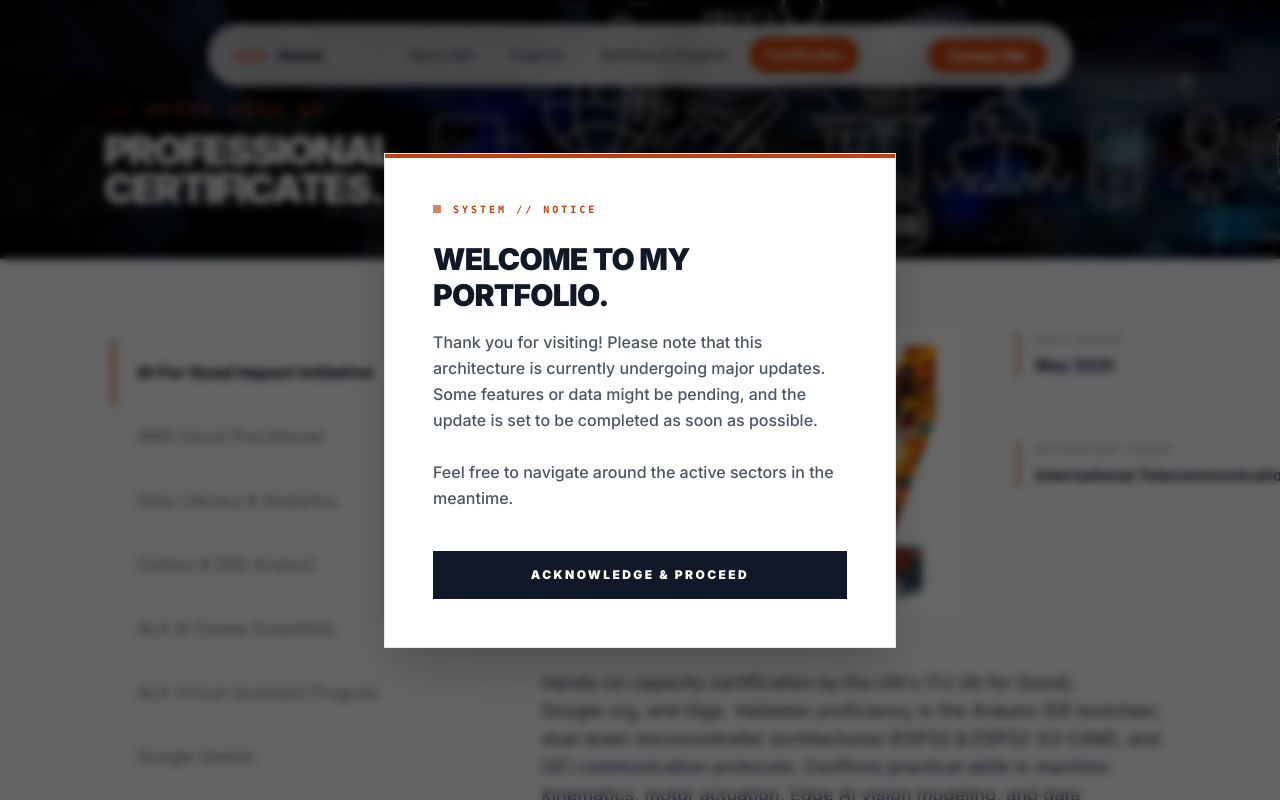
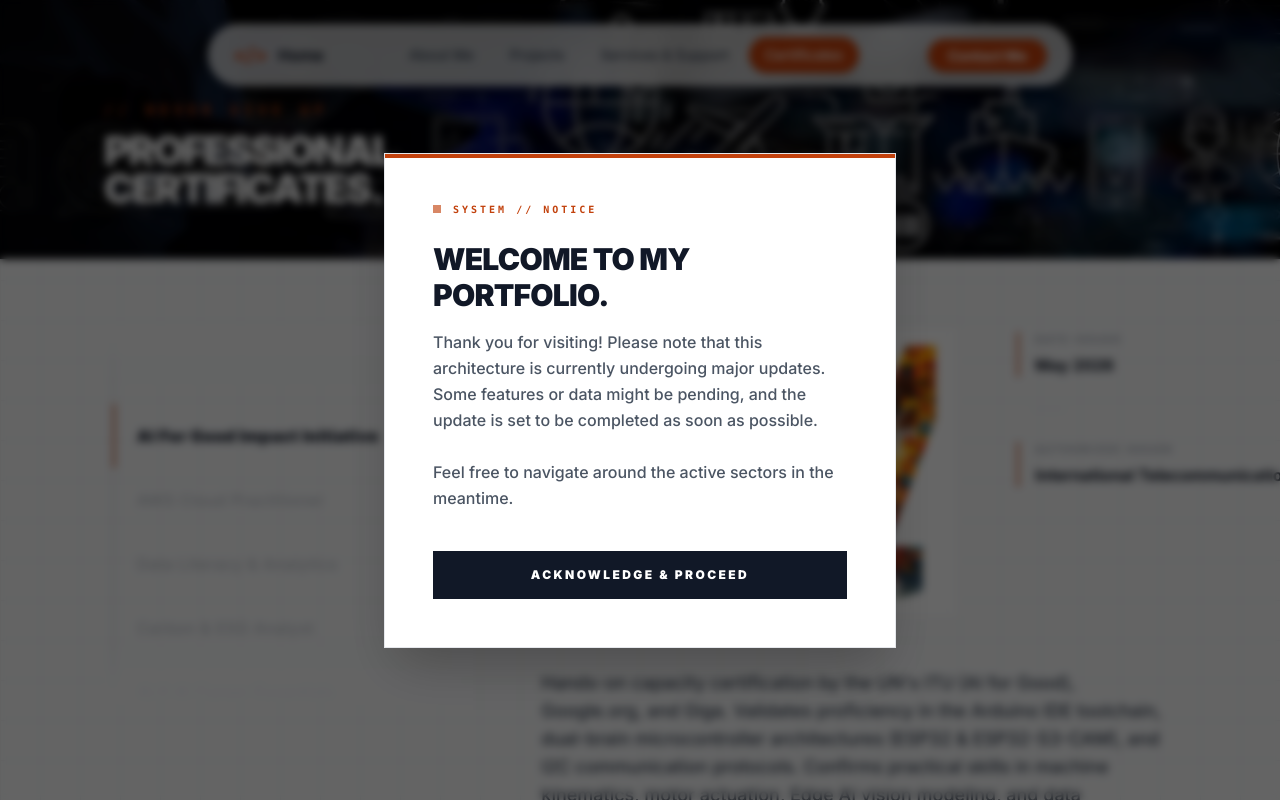
Before and after one commit to KwabenaBikay/my-portfolio, a Next.js app: page /certificates in a window 1280 px wide. Shown: the top 800 px of the page. Built offline with nearby package versions, Linux system fonts and the light colour scheme.

Commit message:
Cert page updated to have a scrolling certs

```diff
--- a/app/certificates/page.tsx
+++ b/app/certificates/page.tsx
@@ -1,6 +1,6 @@
 "use client";
 
-import { useState } from "react";
+import { useState, useEffect, useRef } from "react";
 import Image from "next/image";
 
 // --- CERTIFICATE DATA ENGINE ---
@@ -11,7 +11,7 @@ const CERTIFICATES = [
         issuer: "International Telecommunication Union",
         date: "May 2026",
         description: "Hands-on capacity certification by the UN's ITU (AI for Good), Google.org, and Giga. Validates proficiency in the Arduino IDE toolchain, dual-brain microcontroller architectures (ESP32 & ESP32-S3-CAM), and I2C communication protocols. Confirms practical skills in machine kinematics, motor actuation, Edge AI vision modeling, and data classification pipelines. Certifies pedagogical standards to deploy STEM and robotics curriculum models globally. ",
-        skills: ["Artificial Intelligence (AI)", "Robotics Engineering", "Arduino IDE Development", "Edge AI & Computer Vision", "Embedded Systems & Microcontrollers", "Project-Based Learnin"],
+        skills: ["Artificial Intelligence (AI)", "Robotics Engineering", "Arduino IDE Development", "Edge AI & Computer Vision", "Embedded Systems & Microcontrollers", "Project-Based Learning"],
         imagePath: "/images/certs/aiforgood.jpg",
     },
     {
@@ -20,7 +20,7 @@ const CERTIFICATES = [
         issuer: "Amazon Web Services",
         date: "July 2025",
         description: "A professional cloud credential validating foundational mastery of the Amazon Web Services (AWS) ecosystem and core cloud computing principles. This certification confirms technical proficiency in cloud architectural design patterns, secure infrastructure development, global infrastructure deployment, and compliance frameworks. It demonstrates a robust operational understanding of core AWS services including compute, storage, networking, and database management alongside standardized cloud pricing models, billing structures, and support architectures.",
-        skills: ["Cloud Computing & Infrastructure", "Cloud Storage Solutions", "Cloud Databases", "Network Security & Compliance Frameworks", "Cloud Cost Optimization", "IAM", "Compute Services", "Network Security & Compliance Frameworks"],
+        skills: ["Cloud Computing & Infrastructure", "Cloud Storage Solutions", "Cloud Databases", "Network Security & Compliance Frameworks", "Cloud Cost Optimization", "IAM", "Compute Services"],
         imagePath: "/images/certs/aws.png",
     },
     {
@@ -82,8 +82,26 @@ const CERTIFICATES = [
 export default function CertificatesPage() {
     const [activeId, setActiveId] = useState(CERTIFICATES[0].id);
     const [isModalOpen, setIsModalOpen] = useState(false);
+    const scrollContainerRef = useRef<HTMLDivElement>(null);
 
     const activeCert = CERTIFICATES.find(cert => cert.id === activeId) || CERTIFICATES[0];
+
+    // Auto-Scroll Alignment Engine (Simulates the iOS barrel target snapping)
+    useEffect(() => {
+        const activeElement = document.getElementById(`nav-${activeId}`);
+        if (activeElement && scrollContainerRef.current) {
+            const container = scrollContainerRef.current;
+            const containerHeight = container.clientHeight;
+            const elementTop = activeElement.offsetTop;
+            const elementHeight = activeElement.clientHeight;
+
+            // Center the selected element perfectly within the scrolling viewport mask
+            container.scrollTo({
+                top: elementTop - containerHeight / 2 + elementHeight / 2,
+                behavior: "smooth",
+            });
+        }
+    }, [activeId]);
 
     return (
         <main className="min-h-screen bg-gray-50 dark:bg-[#050505] pb-24 relative overflow-hidden">
@@ -121,24 +139,38 @@ export default function CertificatesPage() {
             {/* --- CORE CONTENT LAYOUT --- */}
             <div className="max-w-[1200px] mx-auto relative z-10 flex flex-col lg:flex-row gap-12 lg:gap-20 px-6 sm:px-12 lg:px-16">
 
-                {/* LEFT COLUMN: MINIMALIST ACCENTED NAVIGATION */}
-                <aside className="w-full lg:w-1/3 flex flex-col shrink-0 lg:pt-4">
-                    <div className="flex flex-col border-l border-gray-300 dark:border-white/10 ml-2">
+                {/* LEFT COLUMN: FIXED BARREL-PICKER NAVIGATION (iOS Style Viewport Wheel) */}
+                <aside className="w-full lg:w-1/3 flex flex-col shrink-0 relative h-[380px] lg:pt-4 overflow-hidden group">
+
+                    {/* Top Edge Fade Mask */}
+                    <div className="absolute top-0 left-0 right-0 h-16 bg-gradient-to-b from-gray-50 to-transparent dark:from-[#050505] z-20 pointer-events-none" />
+
+                    {/* Bottom Edge Fade Mask */}
+                    <div className="absolute bottom-0 left-0 right-0 h-16 bg-gradient-to-t from-gray-50 to-transparent dark:from-[#050505] z-20 pointer-events-none" />
+
+                    {/* Smooth Scrollable Core */}
+                    <div
+                        ref={scrollContainerRef}
+                        className="h-full overflow-y-auto scrollbar-none py-16 flex flex-col border-l border-gray-300 dark:border-white/10 ml-2 relative"
+                    >
                         {CERTIFICATES.map((cert) => {
                             const isActive = activeId === cert.id;
                             return (
                                 <button
+                                    id={`nav-${cert.id}`}
                                     key={cert.id}
                                     onClick={() => setActiveId(cert.id)}
-                                    className="relative flex items-center py-5 pl-6 text-left transition-all duration-300 group rounded-none"
+                                    className="relative flex items-center py-5 pl-6 text-left transition-all duration-300 rounded-none shrink-0"
                                 >
+                                    {/* Active Hard Accent Edge */}
                                     {isActive && (
-                                        <div className="absolute left-[-1px] top-0 bottom-0 w-[3px] bg-primary" />
+                                        <div className="absolute left-[-1px] top-0 bottom-0 w-[3px] bg-primary z-10 animate-in fade-in duration-300" />
                                     )}
-                                    <h3 className={`text-sm sm:text-base tracking-wide transition-colors duration-300
+
+                                    <h3 className={`text-sm sm:text-base tracking-wide transition-all duration-300
                                         ${isActive
-                                            ? "font-black text-gray-900 dark:text-white"
-                                            : "font-medium text-gray-500 hover:text-gray-900 dark:hover:text-white"}
+                                            ? "font-black text-gray-900 dark:text-white scale-[1.02] origin-left"
+                                            : "font-medium text-gray-400 hover:text-gray-700 dark:text-gray-500 dark:hover:text-gray-300 opacity-60 hover:opacity-100"}
                                     `}>
                                         {cert.title}
                                     </h3>
```
